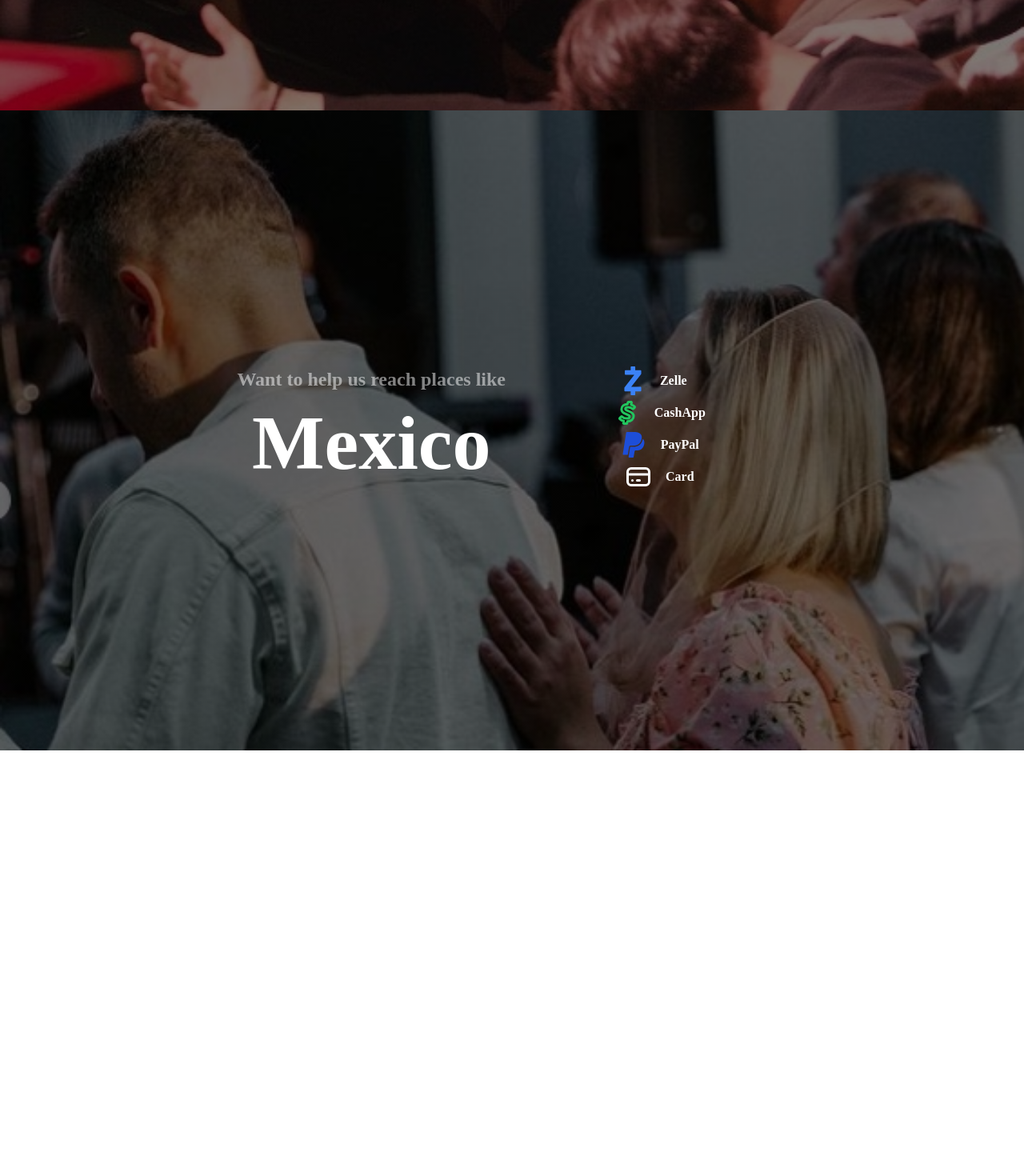
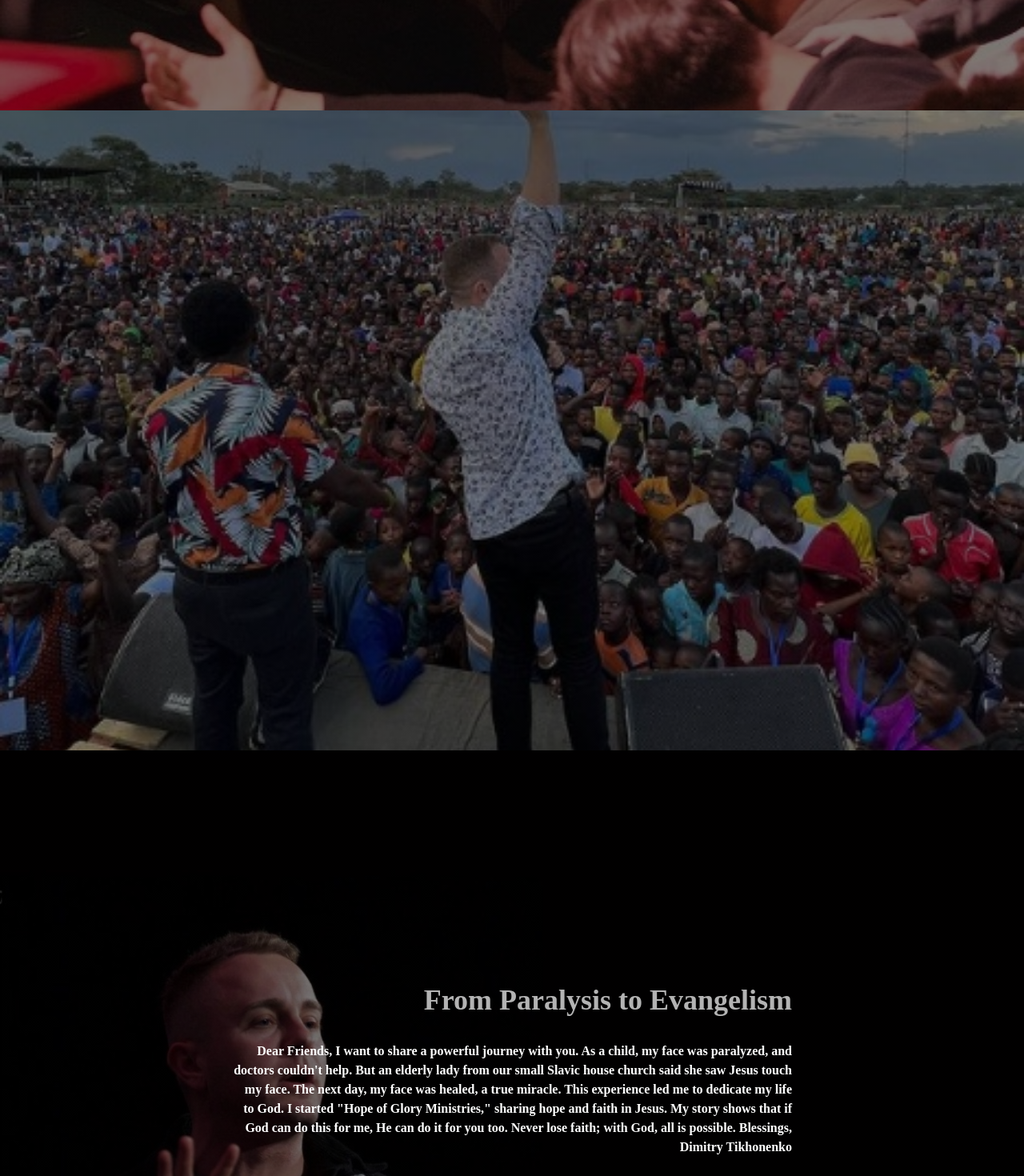
Before and after one commit to WillZealot/HOGM, a React (Create React App) app in the folder hopeofgloryministries/: page / in a window 1280 px wide. Shown: the part 662-2132 px from the top of the page at 80% size. Before the commit the page ends 1600 px from the top, so only its background shows below. Built offline with nearby package versions, Linux system fonts and the light colour scheme.

Commit message:
added a testimony component but i do not like how the image cuts off so gonna have to fix this

```diff
--- a/hopeofgloryministries/src/App.js
+++ b/hopeofgloryministries/src/App.js
@@ -1,13 +1,17 @@
 import Nav from './components/Nav.jsx'
 import Home from './components/Home.jsx'
+import Events from './components/Events.jsx'
 import Give from './components/Give.jsx'
+import About from './components/About.jsx'
 
 function App() {
   return (
     <div>
       <Nav/>
       <Home/>
-    <Give/>
+      <Events/>
+      <About/>
+      <Give/>
     </div>
   );
 }
--- /dev/null
+++ b/hopeofgloryministries/src/components/About.jsx
@@ -0,0 +1,42 @@
+import React from "react";
+
+import backphoto from "../hogassets/086F307E-F69C-4D47-B782-3967865B7005_1_201_a.jpeg";
+
+const About = () => {
+  const isSmallScreen = window.innerWidth <= 768; // You can adjust this breakpoint as needed
+  const backgroundStyle = {
+    backgroundImage: `linear-gradient(rgba(0, 0, 0, 0.5), rgba(0, 0, 0, 0.5)), url(${backphoto})`,
+    backgroundSize: "cover",
+    backgroundPosition: isSmallScreen ? "left" : "center", // Change 'left' for small screens
+    backgroundRepeat: "no-repeat",
+  };
+
+  return (
+    <div name="About" className="w-full h-screen" style={backgroundStyle}>
+      {/* Container */}
+      <div className="max-w-[1000px] mx-auto px-8 flex flex-col justify-center h-full">
+        {/* Text content */}
+        <div className="lg:flex-row flex-col-reverse flex justify-center items-center">
+          <div className="text-center lg:text-left lg:w-6/8">
+            <p className="text-white text-4xl opacity-70 text-right font-bold py-4 max-w-[700px] ">
+              From Paralysis to Evangelism
+            </p>
+            <p className="text-white text-right font-bold py-4 max-w-[700px] ">
+              Dear Friends, I want to share a powerful journey with you. As a
+              child, my face was paralyzed, and doctors couldn't help. But an
+              elderly lady from our small Slavic house church said she saw Jesus
+              touch my face. The next day, my face was healed, a true miracle.
+              This experience led me to dedicate my life to God. I started "Hope
+              of Glory Ministries," sharing hope and faith in Jesus. My story
+              shows that if God can do this for me, He can do it for you too.
+              Never lose faith; with God, all is possible. Blessings, Dimitry
+              Tikhonenko
+            </p>
+          </div>
+        </div>
+      </div>
+    </div>
+  );
+};
+
+export default About;
--- /dev/null
+++ b/hopeofgloryministries/src/components/Events.jsx
@@ -0,0 +1,21 @@
+import React from "react";
+
+import backphoto from "../hogassets/7C56B769-9DB6-4A82-A7E2-8ED6BFF9A37B.jpeg";
+
+const Events = () => {
+  const isSmallScreen = window.innerWidth <= 768; // You can adjust this breakpoint as needed
+  const backgroundStyle = {
+    backgroundImage: `linear-gradient(rgba(0, 0, 0, 0.5), rgba(0, 0, 0, 0.5)), url(${backphoto})`,
+    backgroundSize: "cover",
+    backgroundPosition: isSmallScreen ? "left" : "center", // Change 'left' for small screens
+    backgroundRepeat: "no-repeat",
+  };
+
+  return (
+    <div name="Events" className="w-full h-screen" style={backgroundStyle}>
+
+    </div>
+  );
+};
+
+export default Events;
--- a/hopeofgloryministries/src/components/Give.jsx
+++ b/hopeofgloryministries/src/components/Give.jsx
@@ -1,49 +1,57 @@
-import React from 'react';
-import { FaPaypal } from 'react-icons/fa';
-import { TbBrandCashapp , TbCreditCard } from 'react-icons/tb';
-import { SiZelle } from 'react-icons/si';
-import dimaNadia from '../hogassets/22612176-1BAE-44D8-B2A9-AFA96ED77166.jpeg';
-import ChangingWord from './ChangingWord';
+import React from "react";
+import { FaPaypal } from "react-icons/fa";
+import { TbBrandCashapp, TbCreditCard } from "react-icons/tb";
+import { SiZelle } from "react-icons/si";
+import dimaNadia from "../hogassets/22612176-1BAE-44D8-B2A9-AFA96ED77166.jpeg";
+import ChangingWord from "./ChangingWord";
 
 const Give = () => {
   const backgroundStyle = {
     backgroundImage: `linear-gradient(rgba(0, 0, 0, 0.5), rgba(0, 0, 0, 0.5)), url(${dimaNadia})`,
-    backgroundSize: 'cover',
-    backgroundPosition: 'center top',
-    backgroundRepeat: 'no-repeat',
+    backgroundSize: "cover",
+    backgroundPosition: "center top",
+    backgroundRepeat: "no-repeat",
   };
 
   return (
-    <div name='Give' className="w-full h-screen" style={backgroundStyle}>
+    <div className="w-full h-screen" style={backgroundStyle}>
       <div className="flex justify-center items-center text-white h-screen">
         <div className="p-8 bg-[rgba(0, 0, 0, 0.5)] rounded-lg">
           <div className="grid grid-cols-2 gap-4">
             {/* Question and Changing Word */}
             <div className="col-span-2 md:col-span-1">
-              <h2 className="text-2xl z-2 opacity-50 md:text-left md:text-1xl font-bold md:mb-4">Want to help us reach places like</h2>
+              <h2 className="text-2xl z-2 opacity-50 md:text-left md:text-1xl font-bold md:mb-4">
+                Want to help us reach places like
+              </h2>
               <ChangingWord />
             </div>
 
             {/* Icons with toggleable text */}
-            <div className="col-span-2 md:col-span-1">
+            <div name="Give" className="col-span-2 md:col-span-1">
               <div className="space-y-4 md:space-y-0 md:flex lg:items-left md:flex-col xs:items-center md:items-center md:space-x-4">
                 <div className="flex items-center pb-1 space-x-4">
-                  <a href="https://enroll.zellepay.com/qr-codes?data=ewogICJ0b2tlbiIgOiAiaG9wZW9mZ2xvcnloYXJ2ZXN0QGdtYWlsLmNvbSIsCiAgIm5hbWUiIDogIkRNSVRSSVkiLAogICJhY3Rpb24iIDogInBheW1lbnQiCn0="><SiZelle className="text-4xl text-blue-500 hover:opacity-70 cursor-pointer" /></a><span className='font-semibold'>Zelle</span>
+                  <a href="https://enroll.zellepay.com/qr-codes?data=ewogICJ0b2tlbiIgOiAiaG9wZW9mZ2xvcnloYXJ2ZXN0QGdtYWlsLmNvbSIsCiAgIm5hbWUiIDogIkRNSVRSSVkiLAogICJhY3Rpb24iIDogInBheW1lbnQiCn0=">
+                    <SiZelle className="text-4xl text-blue-500 hover:opacity-70 cursor-pointer" />
+                  </a>
+                  <span className="font-semibold">Zelle</span>
                 </div>
                 <div className="flex items-center pb-1 space-x-4">
                   <TbBrandCashapp className="text-4xl hover:opacity-70 text-green-500" />
-                  <span className='font-semibold'>CashApp</span>
+                  <span className="font-semibold">CashApp</span>
                 </div>
                 <div className="flex items-center pb-1 space-x-4">
-                <a href="https://www.paypal.com/donate?hosted_button_id=YDZPDFZ8XYTCW"><FaPaypal className="text-4xl text-blue-700 hover:opacity-70 cursor-pointer" /></a>
-                  <span className='font-semibold'>PayPal</span>
+                  <a href="https://www.paypal.com/donate?hosted_button_id=YDZPDFZ8XYTCW">
+                    <FaPaypal className="text-4xl text-blue-700 hover:opacity-70 cursor-pointer" />
+                  </a>
+                  <span className="font-semibold">PayPal</span>
                 </div>
 
                 <div className="flex items-center pb-1 space-x-4">
+                  <a href="https://buy.stripe.com/test_cN2fZsam45Gw7dK8ww">
+                    <TbCreditCard className="text-4xl text-gray hover:opacity-70 cursor-pointer" />
+                  </a>
 
-                  <a href="https://buy.stripe.com/test_cN2fZsam45Gw7dK8ww"><TbCreditCard className="text-4xl text-gray hover:opacity-70 cursor-pointer" /></a>
-
-                  <span className='font-semibold'>Card</span>
+                  <span className="font-semibold">Card</span>
                 </div>
               </div>
             </div>
--- a/hopeofgloryministries/src/components/Home.jsx
+++ b/hopeofgloryministries/src/components/Home.jsx
@@ -29,7 +29,7 @@ const Home = () => {
             <br></br>
             <div className="flex justify-end"> {/* Use flex justify-end to push the button to the right */}
               <button className='text-black group border-2 px-6 py-3 my-2 flex items-center justify-center hover:bg-[#ccd6f6] hover:border-[#ccd6f6] bg-white bg-opacity-80 rounded-lg'>
-                <Link to="work" spy={true} smooth={true} duration={500}>
+                <Link to="About" spy={true} smooth={true} duration={500}>
                   Read My Testimony
                 </Link>
                 <span className='group-hover:rotate-90 duration-300'>
```
